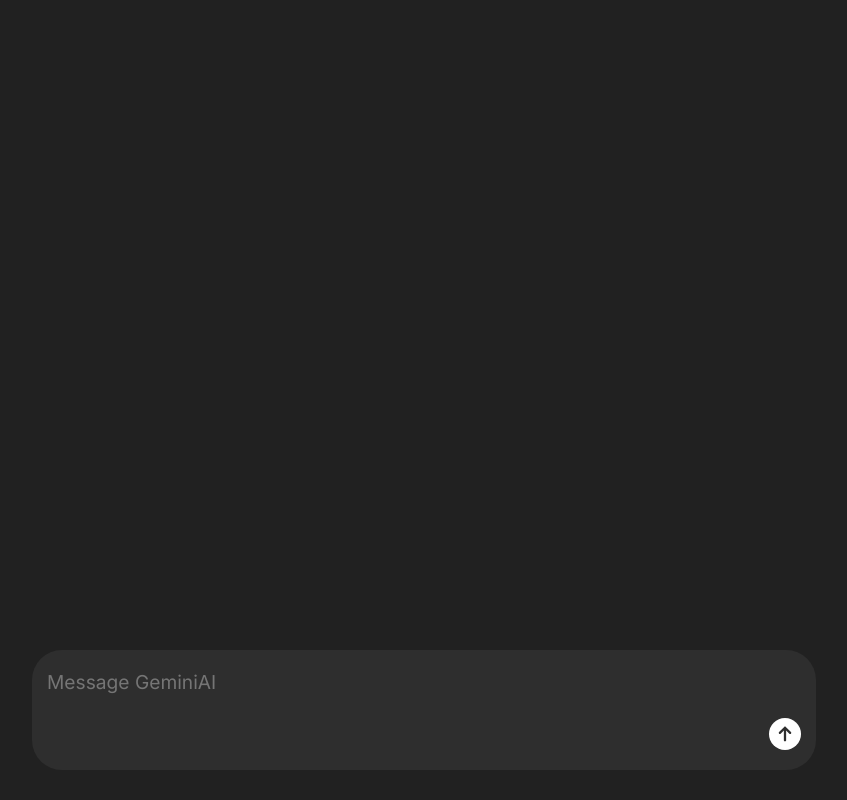
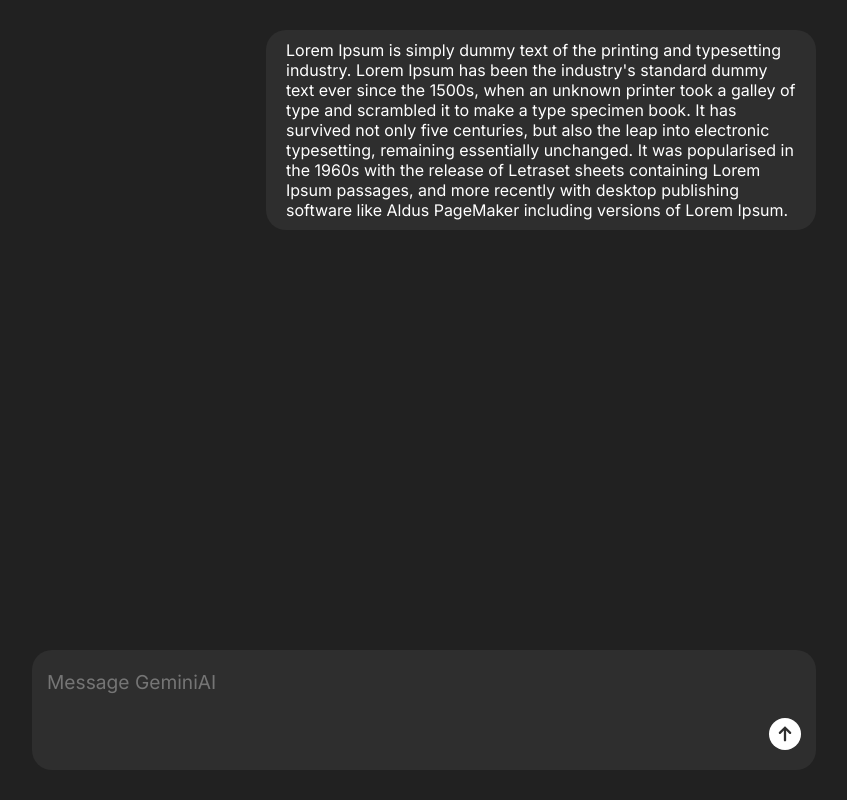
Before and after one commit to vrezhMik/gemini_live_chat, a React (Create React App) app in the folder client/: page / in a window 1280 px wide. Shown: the whole page, without its empty margins (366-1213 px from the left). Built offline with nearby package versions, Linux system fonts and the light colour scheme.

Commit message:
add: user message ui

```diff
--- /dev/null
+++ b/client/src/components/ClientMessage/ClientMessage.module.scss
@@ -0,0 +1,14 @@
+.client-message-container {
+  width: 100%;
+  display: flex;
+  justify-content: flex-end;
+  margin-bottom: 20px;
+}
+.client-message {
+  padding: 10px 20px;
+  color: #fff;
+  background-color: #2e2e2e;
+  width: fit-content;
+  border-radius: 20px;
+  max-width: 550px;
+}
--- /dev/null
+++ b/client/src/components/ClientMessage/clientMessage.component.tsx
@@ -0,0 +1,18 @@
+import styles from "./ClientMessage.module.scss";
+export default function ClientMessage() {
+  return (
+    <div className={styles["client-message-container"]}>
+      <p className={styles["client-message"]}>
+        Lorem Ipsum is simply dummy text of the printing and typesetting
+        industry. Lorem Ipsum has been the industry's standard dummy text ever
+        since the 1500s, when an unknown printer took a galley of type and
+        scrambled it to make a type specimen book. It has survived not only five
+        centuries, but also the leap into electronic typesetting, remaining
+        essentially unchanged. It was popularised in the 1960s with the release
+        of Letraset sheets containing Lorem Ipsum passages, and more recently
+        with desktop publishing software like Aldus PageMaker including versions
+        of Lorem Ipsum.
+      </p>
+    </div>
+  );
+}
--- a/client/src/components/MessageInput/MessageInput.module.scss
+++ b/client/src/components/MessageInput/MessageInput.module.scss
@@ -8,7 +8,7 @@
   bottom: 0;
   left: 0;
   width: 100%;
-  border-radius: 30px;
+  border-radius: 20px;
   margin-top: -50px;
   z-index: 10;
   &-textarea {
--- a/client/src/components/MessagesContainer/MessagesContainer.module.scss
+++ b/client/src/components/MessagesContainer/MessagesContainer.module.scss
@@ -4,4 +4,5 @@
   position: relative;
   height: 100%;
   z-index: 1;
+  padding-bottom: 30px;
 }
--- a/client/src/components/MessagesContainer/messagesContainer.component.tsx
+++ b/client/src/components/MessagesContainer/messagesContainer.component.tsx
@@ -1,5 +1,10 @@
+import ClientMessage from "../ClientMessage/clientMessage.component";
 import styles from "./MessagesContainer.module.scss";
 
 export default function MessagesContainer() {
-  return <div className={styles.messages}></div>;
+  return (
+    <div className={styles.messages}>
+      <ClientMessage />
+    </div>
+  );
 }
```
